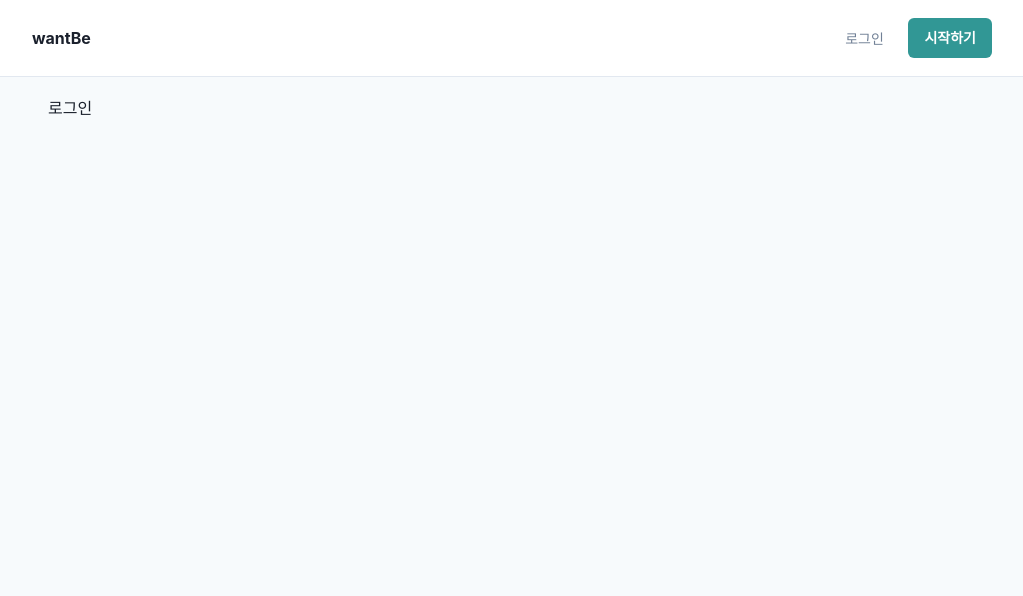
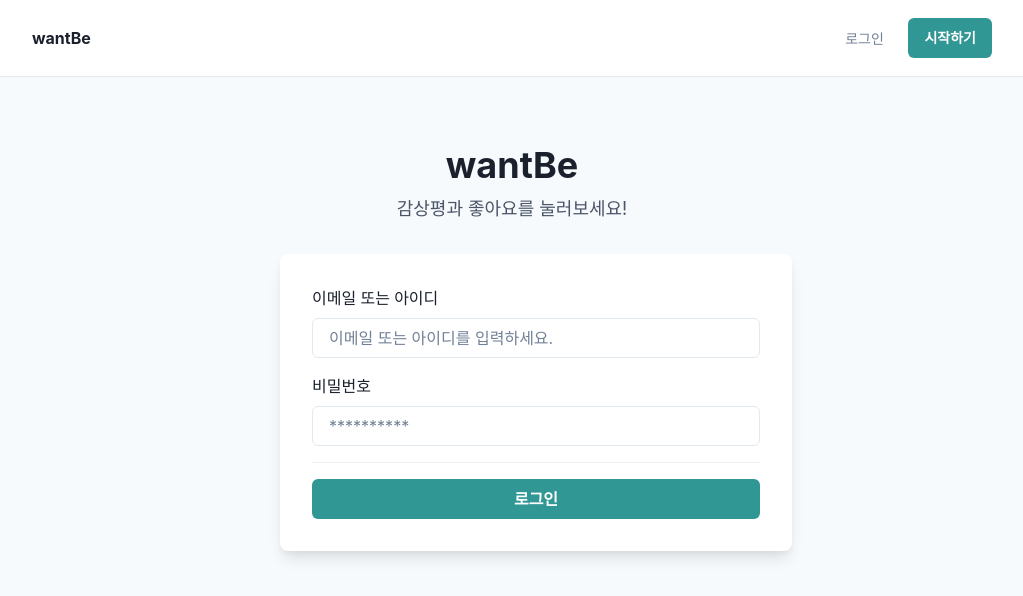
Before and after one commit to boseung2/wantbe, a Next.js app: page /login in a window 1280 px wide. Shown: the top 596 px of the page, without its empty margins (128-1151 px from the left). Built offline with nearby package versions, Linux system fonts and the light colour scheme.

Commit message:
apollo client authLink 추가

```diff
--- a/src/apollo/apolloClient.ts
+++ b/src/apollo/apolloClient.ts
@@ -1,9 +1,5 @@
-import { ApolloClient } from "@apollo/client";
-import { createApolloCache } from "./createApolloCache";
+import { createApolloClient } from "./createApolloClient";
 
-const client = new ApolloClient({
-  uri: "http://localhost:4000/graphql",
-  cache: createApolloCache(),
-});
+const client = createApolloClient();
 
 export default client;
--- /dev/null
+++ b/src/apollo/createApolloClient.ts
@@ -0,0 +1,43 @@
+import { ApolloClient, from, HttpLink } from "@apollo/client";
+import { createApolloCache } from "./createApolloCache";
+import { onError } from "@apollo/client/link/error";
+import { setContext } from "@apollo/client/link/context";
+
+const errorLink = onError(({ graphQLErrors, networkError, operation }) => {
+  if (graphQLErrors) {
+    graphQLErrors.forEach(({ message, locations, path }) =>
+      console.log(
+        `[GraphQL error]: -> ${operation.operationName}
+        message: ${message}, Query: ${path}, Location: ${JSON.stringify(
+          locations
+        )}`
+      )
+    );
+  }
+
+  if (networkError) {
+    console.log(`[networkError]: -> ${operation.operationName}
+    Message: ${networkError.message}`);
+  }
+});
+
+const httpLink = new HttpLink({
+  uri: "http://localhost:4000/graphql",
+});
+
+const authLink = setContext((request, prevContext) => {
+  const accessToken = localStorage.getItem("access_token");
+  return {
+    headers: {
+      ...prevContext.headers,
+      Authorization: accessToken ? `Bearer ${accessToken}` : "",
+    },
+  };
+});
+
+export const createApolloClient = () =>
+  new ApolloClient({
+    cache: createApolloCache(),
+    uri: "http://localhost:4000/graphql",
+    link: from([authLink, errorLink, httpLink]),
+  });
--- a/src/app/(auth)/login/page.tsx
+++ b/src/app/(auth)/login/page.tsx
@@ -1,5 +1,12 @@
+"use client";
+import LoginForm from "@/components/auth/LoginForm";
+import { Flex } from "@chakra-ui/react";
 import React from "react";
 
 export default function Page() {
-  return <div>로그인</div>;
+  return (
+    <Flex align="center" justify="center">
+      <LoginForm />
+    </Flex>
+  );
 }
--- a/src/app/layout.tsx
+++ b/src/app/layout.tsx
@@ -1,8 +1,7 @@
 "use client";
-
-import client from "@/apollo/apolloClient";
 import ChakraUI from "@/config/ChakraUI";
 import { ApolloProvider } from "@apollo/client";
+import client from "@/apollo/apolloClient";
 
 export default function RootLayout({
   children,
--- /dev/null
+++ b/src/components/auth/LoginForm.tsx
@@ -0,0 +1,105 @@
+import { LoginMutationVariables, useLoginMutation } from "@/generated/graphql";
+import {
+  Stack,
+  Heading,
+  Text,
+  Box,
+  useColorModeValue,
+  FormControl,
+  FormLabel,
+  Input,
+  FormErrorMessage,
+  Divider,
+  Button,
+} from "@chakra-ui/react";
+import { useRouter } from "next/navigation";
+import React from "react";
+import { useForm } from "react-hook-form";
+
+export default function LoginForm() {
+  return (
+    <Stack spacing={8} mx="auto" maxW="lg" py={12} px={6}>
+      <Stack align="center">
+        <Heading fontSize="4xl">wantBe</Heading>
+        <Text fontSize="lg" color="gray.600">
+          감상평과 좋아요를 눌러보세요!
+        </Text>
+      </Stack>
+      <Box
+        rounded="lg"
+        bg={useColorModeValue("white", "gray.700")}
+        boxShadow="lg"
+        minW="lg"
+        p={8}
+      >
+        <RealLoginForm />
+      </Box>
+    </Stack>
+  );
+}
+
+function RealLoginForm() {
+  const [login, { loading }] = useLoginMutation();
+  const {
+    register,
+    handleSubmit,
+    formState: { errors },
+    setError,
+  } = useForm<LoginMutationVariables>();
+  const router = useRouter();
+
+  const onSubmit = async (formData: LoginMutationVariables) => {
+    const { data } = await login({ variables: formData });
+    if (data?.login.errors) {
+      data.login.errors.forEach((err) => {
+        const field = "loginInput.";
+        setError((field + err.field) as Parameters<typeof setError>[0], {
+          message: err.message,
+        });
+      });
+    }
+    if (data && data.login.accessToken) {
+      localStorage.setItem("access_token", data.login.accessToken);
+      router.push("/");
+    }
+  };
+
+  return (
+    <Stack as="form" spacing={4} onSubmit={handleSubmit(onSubmit)}>
+      <FormControl isInvalid={!!errors.loginInput?.emailOrUsername}>
+        <FormLabel>이메일 또는 아이디</FormLabel>
+        <Input
+          type="emailOrUsername"
+          placeholder="이메일 또는 아이디를 입력하세요."
+          {...register("loginInput.emailOrUsername", {
+            required: "이메일 또는 아이디를 입력해주세요.",
+          })}
+        />
+        <FormErrorMessage>
+          {errors.loginInput?.emailOrUsername &&
+            errors.loginInput.emailOrUsername.message}
+        </FormErrorMessage>
+      </FormControl>
+
+      <FormControl isInvalid={!!errors.loginInput?.password}>
+        <FormLabel>비밀번호</FormLabel>
+        <Input
+          type="password"
+          placeholder="**********"
+          {...register("loginInput.password", {
+            required: "암호를 입력해주세요.",
+          })}
+        />
+        <FormErrorMessage>
+          {errors.loginInput?.password && errors.loginInput.password.message}
+        </FormErrorMessage>
+      </FormControl>
+
+      <Divider />
+
+      <Button colorScheme="teal" type="submit" isLoading={loading}>
+        로그인
+      </Button>
+    </Stack>
+  );
+}
--- a/src/components/auth/SignUpForm.tsx
+++ b/src/components/auth/SignUpForm.tsx
@@ -19,7 +19,6 @@ import {
 import React from "react";
 import { useForm } from "react-hook-form";
 import { useRouter } from "next/navigation";
-import { SignUpInput } from "../../../../wantbe-api/src/users/resolver/users.resolver";
 
 export default function SignUpForm() {
   return (
@@ -54,8 +53,8 @@ function SignUpRealForm() {
   const router = useRouter();
   const toast = useToast();
 
-  const onSubmit = async (data: SignUpMutationVariables) => {
-    const { signUpInput } = data;
+  const onSubmit = async (formData: SignUpMutationVariables) => {
+    const { signUpInput } = formData;
     try {
       const res = await signUp({ variables: { signUpInput } });
       if (res.data?.signUp) {
--- a/src/generated/graphql.tsx
+++ b/src/generated/graphql.tsx
@@ -33,6 +33,13 @@ export type Director = {
   name: Scalars['String'];
 };
 
+/** 필드 에러 타입 */
+export type FieldError = {
+  __typename?: 'FieldError';
+  field: Scalars['String'];
+  message: Scalars['String'];
+};
+
 export type Film = {
   __typename?: 'Film';
   /** 영화 줄거리 및 설명 */
@@ -56,9 +63,29 @@ export type Film = {
   title: Scalars['String'];
 };
 
+/** 로그인 인풋 데이터 */
+export type LoginInput = {
+  emailOrUsername: Scalars['String'];
+  password: Scalars['String'];
+};
+
+/** 로그인 반환 데이터 */
+export type LoginResponse = {
+  __typename?: 'LoginResponse';
+  accessToken?: Maybe<Scalars['String']>;
+  errors?: Maybe<Array<FieldError>>;
+  user?: Maybe<User>;
+};
+
 export type Mutation = {
   __typename?: 'Mutation';
+  login: LoginResponse;
   signUp: User;
+};
+
+
+export type MutationLoginArgs = {
+  loginInput: LoginInput;
 };
 
 
@@ -120,6 +147,13 @@ export type User = {
   username: Scalars['String'];
 };
 
+export type LoginMutationVariables = Exact<{
+  loginInput: LoginInput;
+}>;
+
+
+export type LoginMutation = { __typename?: 'Mutation', login: { __typename?: 'LoginResponse', accessToken?: string | null, errors?: Array<{ __typename?: 'FieldError', field: string, message: string }> | null, user?: { __typename?: 'User', id: number, username: string, email: string } | null } };
+
 export type SignUpMutationVariables = Exact<{
   signUpInput: SignUpInput;
 }>;
@@ -157,6 +191,48 @@ export type FilmsQueryVariables = Exact<{
 export type FilmsQuery = { __typename?: 'Query', films: { __typename?: 'PaginatedFilms', cursor?: number | null, films: Array<{ __typename?: 'Film', id: number, title: string, subtitle?: string | null, runningTime: number, release: string, posterImg: string, director: { __typename?: 'Director', name: string } }> } };
 
 
+export const LoginDocument = gql`
+    mutation login($loginInput: LoginInput!) {
+  login(loginInput: $loginInput) {
+    errors {
+      field
+      message
+    }
+    user {
+      id
+      username
+      email
+    }
+    accessToken
+  }
+}
+    `;
+export type LoginMutationFn = Apollo.MutationFunction<LoginMutation, LoginMutationVariables>;
+
+/**
+ * __useLoginMutation__
+ *
+ * To run a mutation, you first call `useLoginMutation` within a React component and pass it any options that fit your needs.
+ * When your component renders, `useLoginMutation` returns a tuple that includes:
+ * - A mutate function that you can call at any time to execute the mutation
+ * - An object with fields that represent the current status of the mutation's execution
+ *
+ * @param baseOptions options that will be passed into the mutation, supported options are listed on: https://www.apollographql.com/docs/react/api/react-hooks/#options-2;
+ *
+ * @example
+ * const [loginMutation, { data, loading, error }] = useLoginMutation({
+ *   variables: {
+ *      loginInput: // value for 'loginInput'
+ *   },
+ * });
+ */
+export function useLoginMutation(baseOptions?: Apollo.MutationHookOptions<LoginMutation, LoginMutationVariables>) {
+        const options = {...defaultOptions, ...baseOptions}
+        return Apollo.useMutation<LoginMutation, LoginMutationVariables>(LoginDocument, options);
+      }
+export type LoginMutationHookResult = ReturnType<typeof useLoginMutation>;
+export type LoginMutationResult = Apollo.MutationResult<LoginMutation>;
+export type LoginMutationOptions = Apollo.BaseMutationOptions<LoginMutation, LoginMutationVariables>;
 export const SignUpDocument = gql`
     mutation signUp($signUpInput: SignUpInput!) {
   signUp(signUpInput: $signUpInput) {
```
Also changed, not shown: src/graphql/mutations/login.graphql (added, +14 -0 lines).
